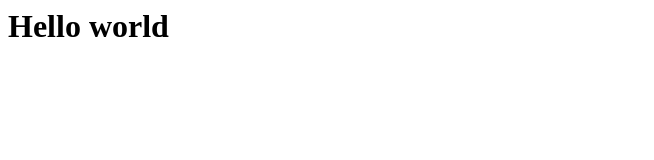
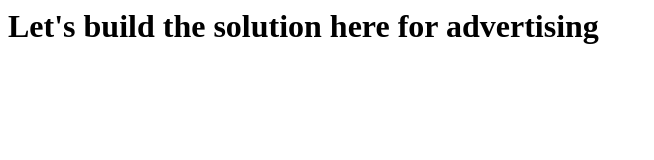
Before and after one commit to AnanthKumarVasamsetti/DigiPhamSolution, a plain HTML site: page index.html in a window 1280 px wide. Shown: the whole page, without its empty margins (0-654 px from the left). Drawn offline with Linux system fonts and the light colour scheme.

Commit message:
Update index.html

```diff
--- a/index.html
+++ b/index.html
@@ -1 +1 @@
-<h1>Hello world</h1>
+<h1>Let's build the solution here for advertising</h1>
```
